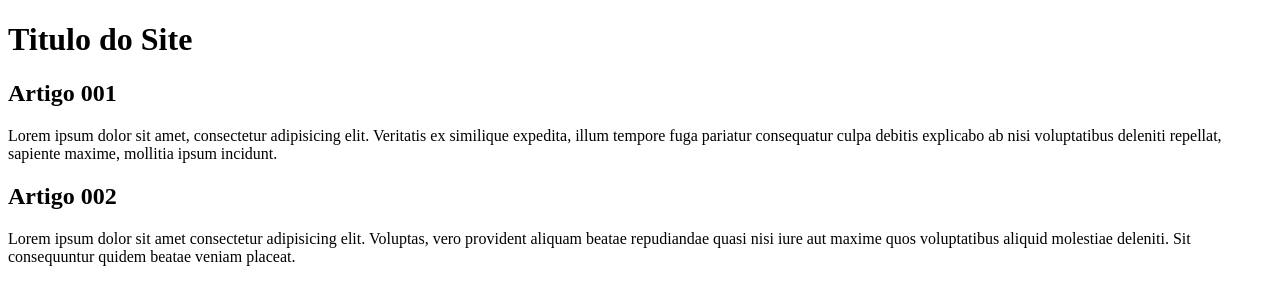
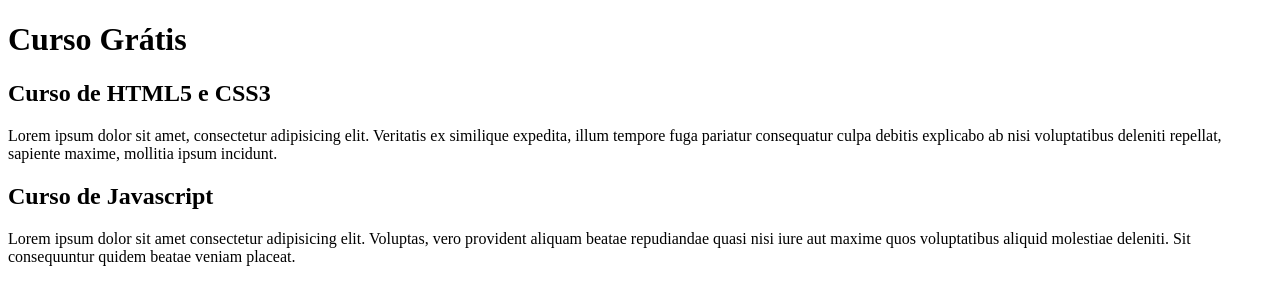
Before and after one commit to doug442/projeto-site, a plain HTML site: page index.html in a window 1280 px wide. Drawn offline with Linux system fonts and the light colour scheme.

Commit message:
comecei a escrever o conteudo

```diff
--- a/index.html
+++ b/index.html
@@ -8,14 +8,14 @@
 <body>
     <main>
         <header>
-            <h1>Titulo do Site</h1>
+            <h1>Curso Grátis</h1>
         </header>
         <article>
-            <h2>Artigo 001</h2>
+            <h2>Curso de HTML5 e CSS3</h2>
             <p> Lorem ipsum dolor sit amet, consectetur adipisicing elit. Veritatis ex similique expedita, illum tempore fuga pariatur consequatur culpa debitis explicabo ab nisi voluptatibus deleniti repellat, sapiente maxime, mollitia ipsum incidunt. </p>
         </article>
         <article>
-            <h2>Artigo 002</h2>
+            <h2>Curso de Javascript</h2>
             <p>Lorem ipsum dolor sit amet consectetur adipisicing elit. Voluptas, vero provident aliquam beatae repudiandae quasi nisi iure aut maxime quos voluptatibus aliquid molestiae deleniti. Sit consequuntur quidem beatae veniam placeat.</p>
         </article>
     </main>
```
